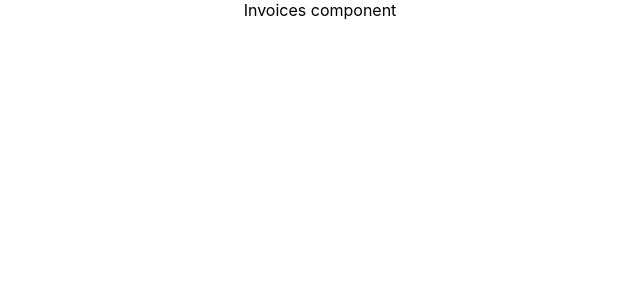
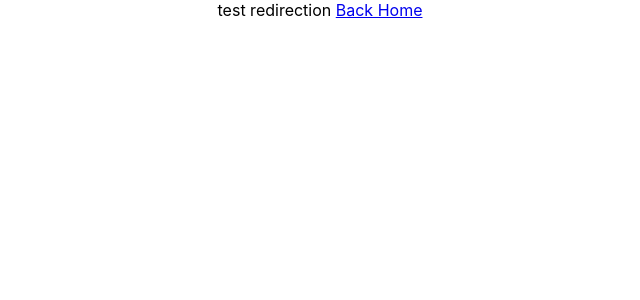
Before and after one commit to rabindranathfv/react-heroes-app, a React (Create React App) app: page /invoices in a window 1280 px wide. Shown: the top 300 px of the page, without its empty margins (320-960 px from the left). Built offline with nearby package versions, Linux system fonts and the light colour scheme.

Commit message:
use history for use router and Link for redirection without reload page

```diff
--- a/src/Components/Invoices.jsx
+++ b/src/Components/Invoices.jsx
@@ -1,9 +1,9 @@
 import React, {Component} from 'react';
-
+import { Link } from 'react-router-dom';
 export default class Invoices extends Component {
     render() {
         return (
-            'Invoices component'
+            <div>test redirection <Link to="/">Back Home </Link></div>
         )
     }
 }
--- a/src/Components/test.jsx
+++ b/src/Components/test.jsx
@@ -1,9 +1,14 @@
 import React, {Component} from 'react';
 
 export default class Test extends Component {
+    goToInvoices = () => {
+        const { history } = this.props;
+        history.push("/invoices");
+    }
+
     render() {
         return (
-            'test component'
+            <p onClick={this.goToInvoices}>IR A INVOICES </p>
         )
     }
 }
```
